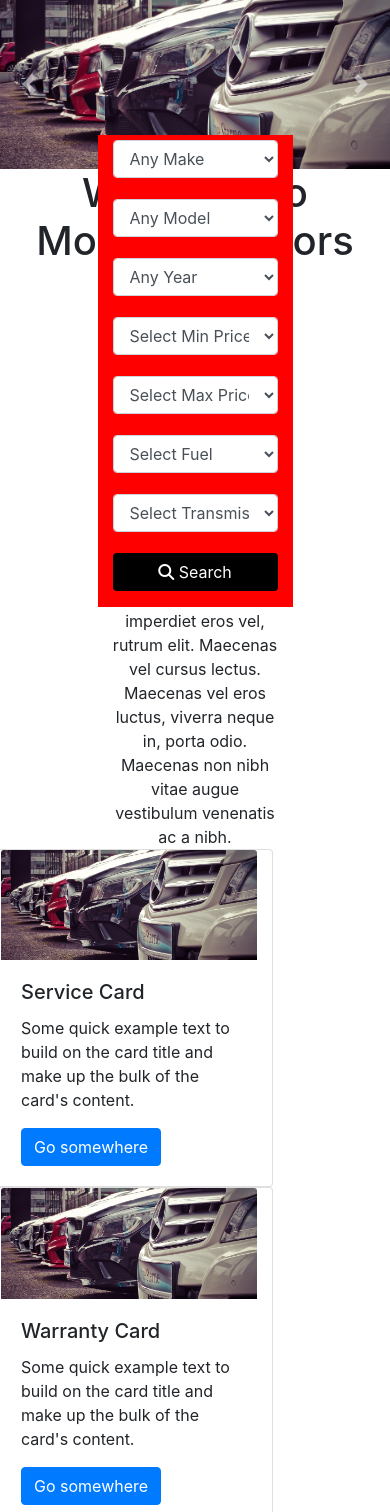
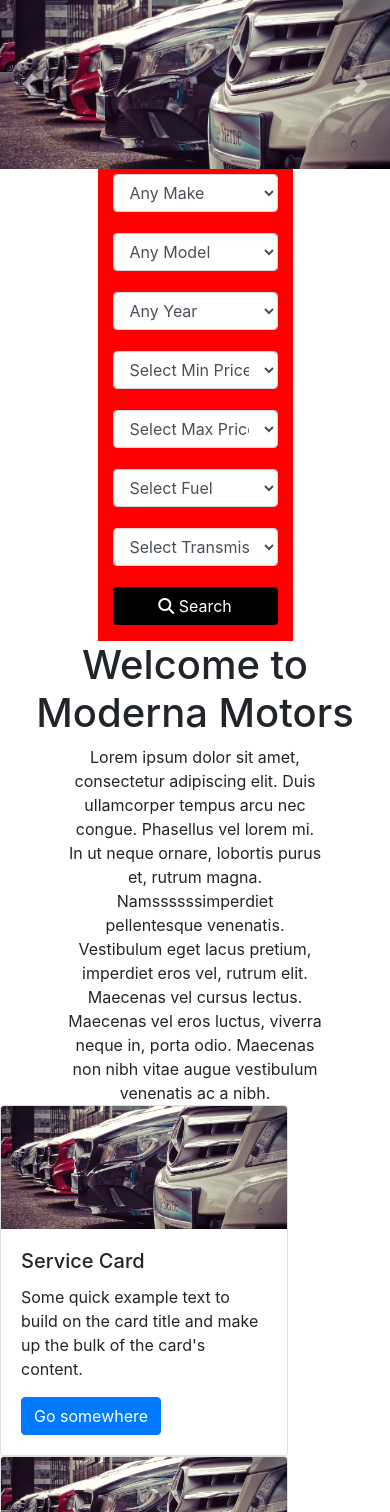
Before and after one commit to ldettorre/cardealership-app, a Django app: page / in a window 390 px wide; the page is wider, and only the part inside the window is pictured. Shown: the part 56-1568 px from the top of that part. Run offline with Django 3.2, Linux system fonts and the light colour scheme; data that the repository does not hold is empty; some libraries are stand-ins or nearby versions.

Commit message:
I added the is_featured field to the carmodels model. I also added a loop on the index page so that featured vehicles can be added easily via the dashboard. The admin.py file was also updated to allow for the model option to become editable without entering the record. I also added more elements to the index page further building it's skeleton. Such as the about us section, featured cars, subscriber form and footer. There were also a few custom css classes made to give the page more structure.

```diff
--- a/cardealership/static/css/style.css
+++ b/cardealership/static/css/style.css
@@ -1,3 +1,14 @@
+.no-gutters {
+    margin-right: 0;
+    margin-left: 0;
+
+    > .col,
+    > [class*="col-"] {
+      padding-right: 0;
+      padding-left: 0;
+    }
+  }
+
 .carousel{
     width:100%;
 }
@@ -6,8 +17,6 @@
     top:80%;
     left:25%;
     width: 50%;
-    position:absolute;
-    z-index:10;
 }
 
 .row > .form-group {
@@ -19,12 +28,28 @@
     background-color: black;
 }
 
-.welcome-title {
-    text-align: center;
-}
 
 .welcome-blurb {
     text-align: center;
     margin: auto;
-    width: 50%;
+    width: 65%;
 }
+
+
+.about-us img{
+    width: 100%;
+    height:100%;
+    object-fit: cover;
+
+}
+
+.feature-blurb {
+    text-align: center;
+    margin: auto;
+    width: 65%;
+}
+
+.embedded-map{
+    width:100%;
+    height:100%
+}
--- a/home/templates/home/index.html
+++ b/home/templates/home/index.html
@@ -1,4 +1,5 @@
-{% extends 'base.html' %} {% load static %} {% block content %}
+{% extends 'base.html' %} {% load static %} {% load bootstrap_tags %} {% block content %}
+
 
 <!-- Carousel -->
 <div id="carouselExampleFade" class="carousel slide carousel-fade" data-ride="carousel">
@@ -21,6 +22,8 @@
     <span class="carousel-control-next-icon" aria-hidden="true"></span>
     <span class="sr-only">Next</span>
   </a>
+</div>
+<!-- /Carousel -->
 
 
 <!-- Filter-Form -->
@@ -115,37 +118,40 @@
     </div>
       </form>
 </div>
-<!-- /Filter-Form -->
-</div>
-<!-- /Carousel -->
+<!-- /Filter Form -->
 
 
-<h1 class="col-sm-12 welcome-title">Welcome to Moderna Motors</h1>
+<!-- Welcome Text -->
+<div class="row no-gutters">
+<h1 class="col-sm-12 text-center">Welcome to Moderna Motors</h1>
 <p class="col-sm-12 welcome-blurb">Lorem ipsum dolor sit amet, consectetur adipiscing elit. Duis ullamcorper tempus arcu nec congue. Phasellus vel lorem mi. In ut neque ornare, lobortis purus et, rutrum magna. Namssssssimperdiet pellentesque venenatis. Vestibulum eget lacus pretium, imperdiet eros vel, rutrum elit. Maecenas vel cursus lectus. Maecenas vel eros luctus, viverra neque in, porta odio. Maecenas non nibh vitae augue vestibulum venenatis ac a nibh. </p>
+</div>
+<!-- /Welcome Text -->
+
 
 <!-- Infocards -->
-<div class="row">
-<div class="card col-sm-4" style="width: 18rem;">
+<div class="row no-gutters">
+  <div class="card col-md-4 col-sm-12" style="width: 18rem;">
     <img src="{% static 'images/landing-image.jpg' %}" class="card-img-top" alt="...">
-  <div class="card-body">
+    <div class="card-body no-gutters">
       <h5 class="card-title">Service Card</h5>
       <p class="card-text">Some quick example text to build on the card title and make up the bulk of the card's content.</p>
       <a href="#" class="btn btn-primary">Go somewhere</a>
     </div>
   </div>
 
-<div class="card col-sm-4" style="width: 18rem;">
+  <div class="card col-md-4 col-sm-12" style="width: 18rem;">
     <img src="{% static 'images/landing-image.jpg' %}" class="card-img-top" alt="...">
-  <div class="card-body">
+    <div class="card-body no-gutters">
       <h5 class="card-title">Warranty Card</h5>
       <p class="card-text">Some quick example text to build on the card title and make up the bulk of the card's content.</p>
       <a href="#" class="btn btn-primary">Go somewhere</a>
     </div>
   </div>
 
-<div class="card col-sm-4" style="width: 18rem;">
+  <div class="card col-md-4 col-sm-12" style="width: 18rem;">
     <img src="{% static 'images/landing-image.jpg' %}" class="card-img-top" alt="...">
-  <div class="card-body">
+    <div class="card-body no-gutters">
       <h5 class="card-title">Blog Card</h5>
       <p class="card-text">Some quick example text to build on the card title and make up the bulk of the card's content.</p>
       <a href="#" class="btn btn-primary">Go somewhere</a>
@@ -154,14 +160,128 @@
 </div>
 <!-- /Infocards -->
 
-<!-- Featured Vehicles -->
 
-<!-- CarModels will be updated to have an is_featured field so that certain cars will render on the front page using cards. Possibly 3 or 6. -->
+<!-- About Us -->
+<div class="row about-us no-gutters">
+  <div class="col-sm-6">
+    <h2>About Us</h2>
+    <p>Lorem ipsum dolor sit amet, consectetur adipiscing elit. Donec nisl nisl, varius in vulputate ac, dignissim a diam. Pellentesque a placerat orci. Praesent interdum lectus in eros placerat, sed luctus velit congue. Sed sapien arcu, posuere at tellus in, viverra lacinia lectus. Aliquam nec facilisis risus. Ut eget malesuada ipsum. Suspendisse auctor lacus eget arcu consectetur facilisis. Nunc eget risus nibh. Nulla facilisi. Suspendisse eu massa massa. Morbi auctor lacus malesuada mauris mattis sollicitudin. Pellentesque ut odio et erat condimentum convallis.
+    </p>
+  </div>
+  <div class="col-sm-6"> <img src="{% static 'images/landing-image.jpg' %}"></div>
+</div>
+<!-- /About Us -->
 
 
+<!-- Featured Vehicles -->
+<div class="row no-gutters">
+<h2 class="col-sm-12 text-center">Featured Cars</h2>
+<p class="col-sm-12 feature-blurb">
+  Lorem ipsum dolor sit amet, consectetur adipiscing elit. Donec nisl nisl, varius in vulputate ac, dignissim a diam. Pellentesque a placerat orci. Praesent interdum lectus in eros placerat, sed luctus velit congue. Sed sapien arcu, posuere at tellus in, viverra lacinia lectus. Aliquam nec facilisis risus. Ut eget malesuada ipsum. Suspendisse auctor lacus eget arcu consectetur facilisis. Nunc eget risus nibh. Nulla facilisi. Suspendisse eu massa massa. Morbi auctor lacus malesuada mauris mattis sollicitudin. Pellentesque ut odio et erat condimentum convallis.
+</p>
+</div>
+<div class="row no-gutters">
+{% for car in featured_cars %}
+  <div class="card col-md-4 col-sm-12" style="width: 18rem;">
+    <img src="{% static 'images/landing-image.jpg' %}" class="card-img-top" alt="...">
+    <div class="card-body">
+      <h5 class="card-title">{{ car.make }}, {{ car.model }}</h5>
+      <p class="card-text">{{ car.description|truncatewords:30 }}</p>
+      <a href="#" class="btn btn-primary">Go somewhere</a>
+    </div>
+  </div>
+{% endfor %}
+</div>
 <!-- /Featured Vehicles -->
 
+
 <!-- Google Map Embedded-->
-<div class="col-sm-4"><iframe src="https://www.google.com/maps/embed?pb=!1m18!1m12!1m3!1d9539.035947213582!2d-6.242002059080055!3d53.293852265704565!2m3!1f0!2f0!3f0!3m2!1i1024!2i768!4f13.1!3m3!1m2!1s0x48670967208312b5%3A0x2600c7a819b930d1!2sDundrum%2C%20Dublin!5e0!3m2!1sen!2sie!4v1613189339817!5m2!1sen!2sie" width="600" height="450" frameborder="0" style="border:0;" allowfullscreen="" aria-hidden="false" tabindex="0"></iframe></div>
+<div class="row no-gutters">
+<div class="col-sm-6"><iframe class="embedded-map" src="https://www.google.com/maps/embed?pb=!1m18!1m12!1m3!1d9539.035947213582!2d-6.242002059080055!3d53.293852265704565!2m3!1f0!2f0!3f0!3m2!1i1024!2i768!4f13.1!3m3!1m2!1s0x48670967208312b5%3A0x2600c7a819b930d1!2sDundrum%2C%20Dublin!5e0!3m2!1sen!2sie!4v1613189339817!5m2!1sen!2sie" frameborder="0" style="border:0;" allowfullscreen="" aria-hidden="false" tabindex="0"></iframe></div>
+
+<div class="col-sm-6">
+  <h6>Subscribe Newsletter</h6>
+    <form action="{% url 'subscribe' %}" method="POST">
+      <div class="form-group">
+        {% csrf_token %} {{ form |as_bootstrap }}
+      </div>
+      <button type="submit" class="btn btn-block">Subscribe <span class="angle_arrow"><i class="fa fa-angle-right" aria-hidden="true"></i></span></button>
+    </form>
+    <p class="subscribed-text">*We send great deals and latest auto news to our subscribed users every week.</p>
+</div>
+</div>
+<!-- /Google Map Embedded -->
+
+
+<!-- Footer -->
+<footer class="bg-light text-center text-lg-start">
+  <div class="container p-4">
+    <div class="row">
+      <div class="col-lg-3 col-md-6 mb-4 mb-md-0">
+        <h5 class="text-uppercase mb-0">USEFUL LINKS</h5>
+
+        <ul class="list-unstyled">
+          <li>
+            <a href="" class="text-dark">Link 1</a>
+          </li>
+          <li>
+            <a href="" class="text-dark">Link 2</a>
+          </li>
+          <li>
+            <a href="" class="text-dark">Link 3</a>
+          </li>
+          <li>
+            <a href="" class="text-dark">Link 4</a>
+          </li>
+        </ul>
+      </div>
+
+      <div class="col-lg-3 col-md-6 mb-4 mb-md-0">
+        <h5 class="text-uppercase">Links</h5>
+
+        <ul class="list-unstyled mb-0">
+          <li>
+            <a href="" class="text-dark">Link 1</a>
+          </li>
+          <li>
+            <a href="" class="text-dark">Link 2</a>
+          </li>
+          <li>
+            <a href="" class="text-dark">Link 3</a>
+          </li>
+          <li>
+            <a href="" class="text-dark">Link 4</a>
+          </li>
+        </ul>
+      </div>
+
+      <div class="col-lg-3 col-md-6 mb-4 mb-md-0">
+        <h5 class="text-uppercase mb-0">Links</h5>
+
+        <ul class="list-unstyled">
+          <li>
+            <a href="" class="text-dark">Link 1</a>
+          </li>
+          <li>
+            <a href="" class="text-dark">Link 2</a>
+          </li>
+          <li>
+            <a href="" class="text-dark">Link 3</a>
+          </li>
+          <li>
+            <a href="" class="text-dark">Link 4</a>
+          </li>
+        </ul>
+      </div>
+    </div>
+  </div>
+
+  <div class="text-center p-3" style="background-color: rgba(0, 0, 0, 0.2)">
+    © 2020 Copyright:
+    <a class="text-dark" href="https://mdbootstrap.com/">MDBootstrap.com</a>
+  </div>
+
+</footer>
+<!-- /Footer -->
 
 {% endblock %}
--- a/home/views.py
+++ b/home/views.py
@@ -7,6 +7,7 @@ from contact.forms import EmailSubscriberForm
 def index(request):
     carmakes = CarMake.objects.all()
     carmodels = CarModel.objects.all()
+    featured_cars = CarModel.objects.filter(is_featured=True)
     if request.method =="POST":
         form =  EmailSubscriberForm(request.POST, request.FILES)
         if form.is_valid():
@@ -17,7 +18,8 @@ def index(request):
     context = {
         'carmakes': carmakes,
         'carmodels': carmodels,
-        'form':form,
+        'form': form,
+        'featured_cars': featured_cars,
     }
     return render(request, 'home/index.html', context)
 
--- a/vehicles/models.py
+++ b/vehicles/models.py
@@ -32,6 +32,7 @@ class CarModel(models.Model):
     transmission = models.CharField(max_length=100, choices = TRANSMISSION_CHOICES)
     nct_due_date = models.DateField(blank=True, null=True)
     description = models.TextField(blank=True)
+    is_featured = models.BooleanField(default=False)
     photo_main = models.ImageField(upload_to=upload_photo_to, blank=True)
     photo_1 = models.ImageField(upload_to=upload_photo_to, blank=True)
     photo_2 = models.ImageField(upload_to=upload_photo_to, blank=True)
```
Also changed, not shown: vehicles/admin.py (+4 -4 lines), vehicles/migrations/0005_carmodel_is_featured.py (added). Lines whose indentation alone changed are shown as unchanged.
